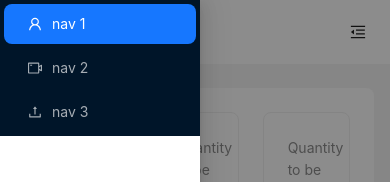
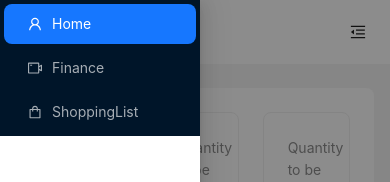
Before and after one commit to Thenushan05/itpm-homestack, a Next.js app: page /dashboard in a window 390 px wide. Both pictures are taken after a click on the button 358 px from the left and 32 px from the top of the page. Shown: the top 182 px of the page. Built offline with nearby package versions, Linux system fonts and the light colour scheme; what @ant-design/nextjs-registry would draw is missing.

Commit message:
mobile nav

```diff
--- a/src/app/dashboard/page.tsx
+++ b/src/app/dashboard/page.tsx
@@ -66,9 +66,15 @@ const ShoppingList: React.FC = () => {
             mode="inline"
             defaultSelectedKeys={["1"]}
             items={[
-              { key: "1", icon: <UserOutlined />, label: "nav 1" },
-              { key: "2", icon: <VideoCameraOutlined />, label: "nav 2" },
-              { key: "3", icon: <UploadOutlined />, label: "nav 3" },
+              { key: "1", icon: <UserOutlined />, label: <Link href="/dashboard">Home</Link> },
+              {
+                key: "2",
+                icon: <VideoCameraOutlined />,
+                label: <Link href="/finance">Finance</Link>,
+              },
+              {   key: "3",
+                icon: <ShoppingOutlined  />,
+                label: <Link href="/shoppingList">ShoppingList</Link>, },
             ]}
           />
         </Drawer>
--- a/src/app/finance/page.tsx
+++ b/src/app/finance/page.tsx
@@ -69,9 +69,15 @@ const ShoppingList: React.FC = () => {
             mode="inline"
             defaultSelectedKeys={["1"]}
             items={[
-              { key: "1", icon: <UserOutlined />, label: "nav 1" },
-              { key: "2", icon: <VideoCameraOutlined />, label: "nav 2" },
-              { key: "3", icon: <UploadOutlined />, label: "nav 3" },
+              { key: "1", icon: <UserOutlined />, label: <Link href="/dashboard">Home</Link> },
+              {
+                key: "2",
+                icon: <VideoCameraOutlined />,
+                label: <Link href="/finance">Finance</Link>,
+              },
+              {   key: "3",
+                icon: <ShoppingOutlined  />,
+                label: <Link href="/shoppingList">ShoppingList</Link>, },
             ]}
           />
         </Drawer>
--- a/src/app/shoppingList/page.tsx
+++ b/src/app/shoppingList/page.tsx
@@ -8,7 +8,6 @@ import {
   MenuFoldOutlined,
   MenuUnfoldOutlined,
   ShoppingOutlined,
-  UploadOutlined,
   UserOutlined,
   VideoCameraOutlined,
 } from "@ant-design/icons";
@@ -93,9 +92,15 @@ const App: React.FC = () => {
             mode="inline"
             defaultSelectedKeys={["3"]}
             items={[
-              { key: "1", icon: <UserOutlined />, label: "nav 1" },
-              { key: "2", icon: <VideoCameraOutlined />, label: "nav 2" },
-              { key: "3", icon: <UploadOutlined />, label: "nav 3" },
+              { key: "1", icon: <UserOutlined />, label: <Link href="/dashboard">Home</Link> },
+              {
+                key: "2",
+                icon: <VideoCameraOutlined />,
+                label: <Link href="/finance">Finance</Link>,
+              },
+              {   key: "3",
+                icon: <ShoppingOutlined  />,
+                label: <Link href="/shoppingList">ShoppingList</Link>, },
             ]}
           />
         </Drawer>
```
